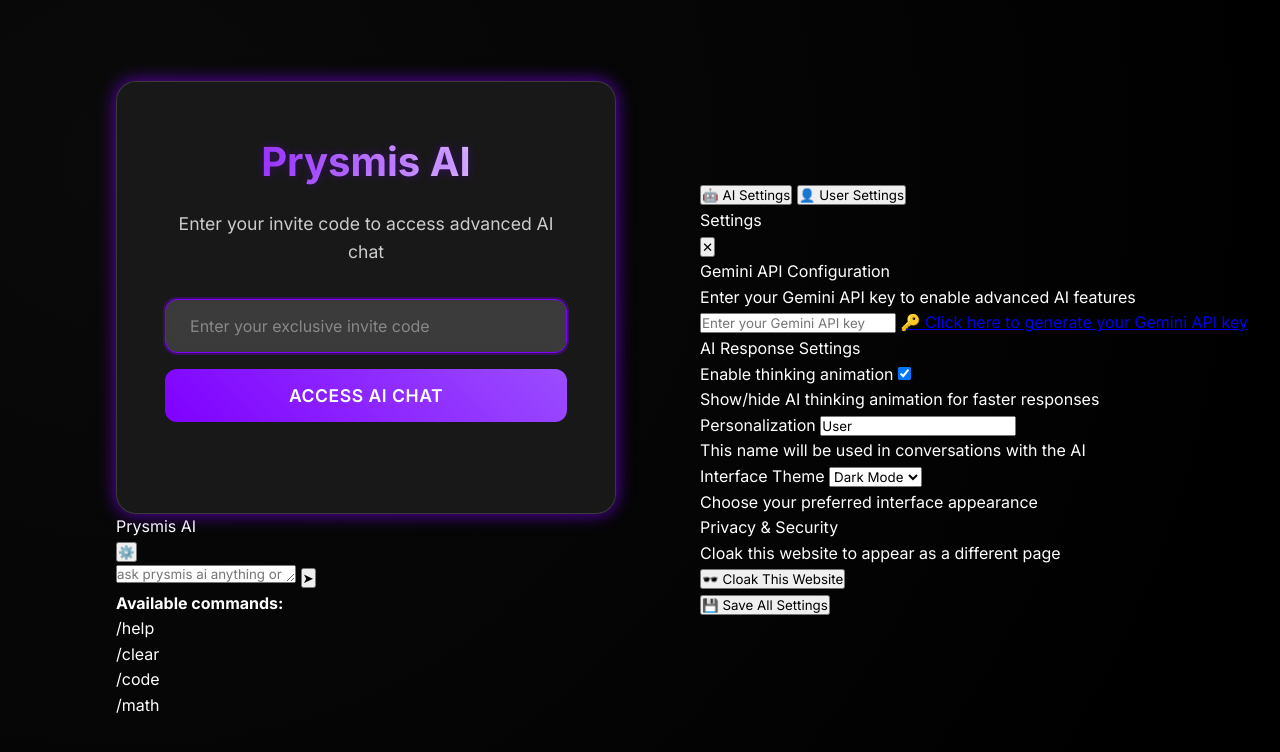
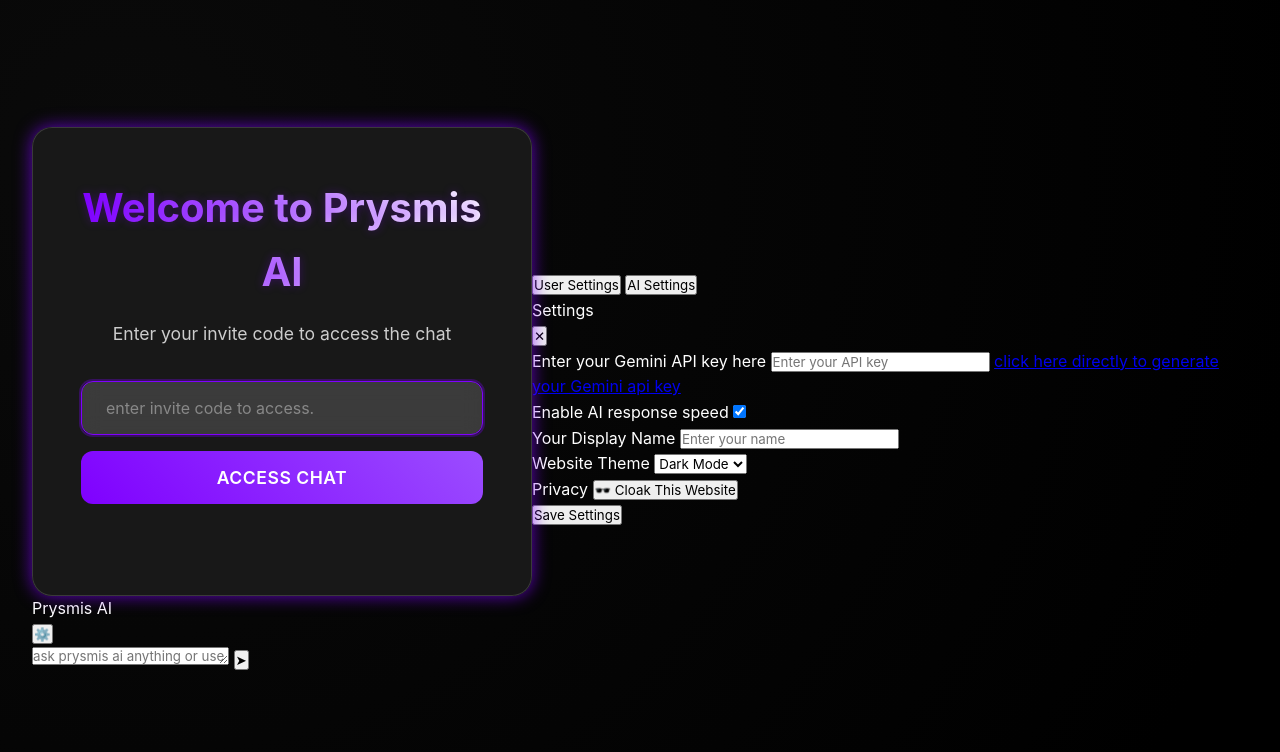
Before and after one commit to Silentalexalt/prysmisAI, a website built with Vite: page chatarea.html in a window 1280 px wide. Built offline with nearby package versions, Linux system fonts and the light colour scheme.

Commit message:
Update chatarea.html

```diff
--- a/chatarea.html
+++ b/chatarea.html
@@ -3,21 +3,18 @@
 <head>
 <meta charset="UTF-8">
 <meta name="viewport" content="width=device-width, initial-scale=1.0">
-<title>Prysmis AI - Advanced Chat Interface</title>
+<title>Prysmis AI - Chat Area</title>
 <link rel="stylesheet" href="backend.css">
-<link rel="preconnect" href="https://fonts.googleapis.com">
-<link rel="preconnect" href="https://fonts.gstatic.com" crossorigin>
-<link href="https://fonts.googleapis.com/css2?family=Inter:wght@300;400;500;600;700&display=swap" rel="stylesheet">
 </head>
 <body>
 <div class="chat-container">
 <div class="auth-box">
-<h2>Prysmis AI</h2>
-<p class="subtitle">Enter your invite code to access advanced AI chat</p>
+<h2>Welcome to Prysmis AI</h2>
+<p class="subtitle">Enter your invite code to access the chat</p>
 
 <div class="input-group">
-<input type="text" id="inviteCode" placeholder="Enter your exclusive invite code" class="code-input">
-<button id="submitCode" class="submit-btn">Access AI Chat</button>
+<input type="text" id="inviteCode" placeholder="enter invite code to access." class="code-input">
+<button id="submitCode" class="submit-btn">Access Chat</button>
 </div>
 
 <div id="errorMessage" class="error-message"></div>
@@ -26,9 +23,7 @@
 <div class="chat-area" id="chatArea">
 <div class="chat-header">
 <div class="chat-title">Prysmis AI</div>
-<div class="header-actions">
-<button class="icon-btn" id="settingsButton" title="Settings">⚙️</button>
-</div>
+<button class="settings-btn" id="settingsButton">⚙️</button>
 </div>
 
 <div class="chat-messages" id="chatMessages"></div>
@@ -41,16 +36,7 @@
 placeholder="ask prysmis ai anything or use / commands"
 rows="1"
 ></textarea>
-<button id="sendButton" class="send-btn" title="Send message">➤</button>
-</div>
-<div class="command-hint">
-<strong>Available commands:</strong>
-<div class="command-list">
-<div class="command-item">/help</div>
-<div class="command-item">/clear</div>
-<div class="command-item">/code</div>
-<div class="command-item">/math</div>
-</div>
+<button id="sendButton" class="send-btn">➤</button>
 </div>
 </div>
 </div>
@@ -58,63 +44,53 @@
 
 <div class="settings-ui" id="settingsUI">
 <div class="settings-sidebar">
-<button class="settings-tab active" id="aiSettingsBtn">🤖 AI Settings</button>
-<button class="settings-tab" id="userSettingsBtn">👤 User Settings</button>
+<button class="settings-tab" id="userSettingsBtn">User Settings</button>
+<button class="settings-tab active" id="aiSettingsBtn">AI Settings</button>
 </div>
 
 <div class="settings-content">
 <div class="settings-header">
 <div class="settings-title">Settings</div>
-<button class="close-settings" id="closeSettings" title="Close">✕</button>
+<button class="close-settings" id="closeSettings">✕</button>
 </div>
 
 <div class="settings-page active" id="aiSettingsPage">
 <div class="setting-group">
-<label class="setting-label">Gemini API Configuration</label>
-<p class="setting-description">Enter your Gemini API key to enable advanced AI features</p>
-<input type="password" id="apiKeyInput" class="api-key-input" placeholder="Enter your Gemini API key">
-<a href="#" id="generateApiKeyLink" class="generate-link">
-🔑 Click here to generate your Gemini API key
-</a>
+<label class="setting-label">Enter your Gemini API key here</label>
+<input type="password" id="apiKeyInput" class="api-key-input" placeholder="Enter your API key">
+<a href="#" id="generateApiKeyLink" class="generate-link">click here directly to generate your Gemini api key</a>
 </div>
 
 <div class="setting-group">
-<label class="setting-label">AI Response Settings</label>
-<div class="toggle-group">
-<span>Enable thinking animation</span>
+<label class="setting-label">Enable AI response speed</label>
 <label class="toggle-switch">
 <input type="checkbox" id="speedToggle" checked>
 <span class="toggle-slider"></span>
 </label>
 </div>
-<p class="setting-description">Show/hide AI thinking animation for faster responses</p>
-</div>
 </div>
 
 <div class="settings-page" id="userSettingsPage">
 <div class="setting-group">
-<label class="setting-label">Personalization</label>
-<input type="text" id="userNameInput" class="api-key-input" placeholder="Enter your display name" value="User">
-<p class="setting-description">This name will be used in conversations with the AI</p>
+<label class="setting-label">Your Display Name</label>
+<input type="text" id="userNameInput" class="api-key-input" placeholder="Enter your name">
 </div>
 
 <div class="setting-group">
-<label class="setting-label">Interface Theme</label>
+<label class="setting-label">Website Theme</label>
 <select id="themeSelect" class="theme-select">
 <option value="dark">Dark Mode</option>
 <option value="light">Light Mode</option>
 </select>
-<p class="setting-description">Choose your preferred interface appearance</p>
 </div>
 
 <div class="setting-group">
-<label class="setting-label">Privacy & Security</label>
-<p class="setting-description">Cloak this website to appear as a different page</p>
+<label class="setting-label">Privacy</label>
 <button id="cloakButton" class="cloak-btn">🕶️ Cloak This Website</button>
 </div>
 </div>
 
-<button id="saveSettings" class="save-settings-btn">💾 Save All Settings</button>
+<button id="saveSettings" class="save-settings-btn">Save Settings</button>
 </div>
 </div>
 
```
